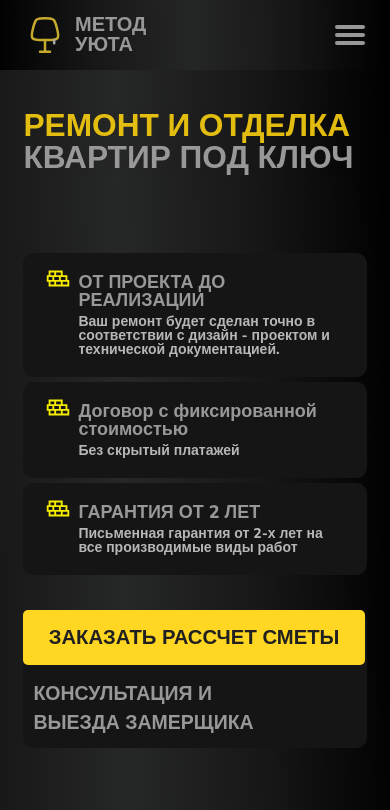
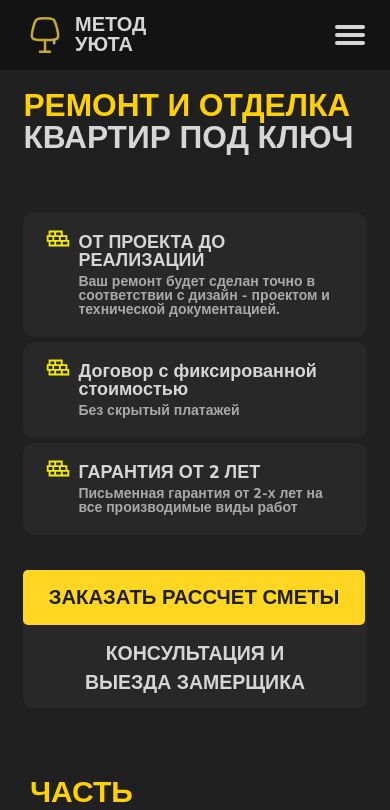
Before and after one commit to ViGrebenik/metoduytaClient, a React (Vite) app: page / in a window 390 px wide. Shown: the top 810 px of the page. Built offline with nearby package versions, Linux system fonts and the light colour scheme; a web font is replaced by a local one.

Commit message:
code rewiews mobile home page03

```diff
--- a/src/assets/services/ModalContext.jsx
+++ b/src/assets/services/ModalContext.jsx
@@ -12,7 +12,7 @@ export const ModalProvider = ({ children }) => {
 	const closeModal = () => setIsModalOpen(false)
 
 	const toggleMenu = () => {
-		setIsOpen(!isOpen)
+		setIsOpen(prev => !prev)
 	}
 
 	return (
--- a/src/assets/styles/_variables.scss
+++ b/src/assets/styles/_variables.scss
@@ -1,15 +1,16 @@
 @import url('https://fonts.googleapis.com/css2?family=Sofia+Sans:ital,wght@0,400;0,600;0,700;1,400&display=swap');
 
-$accent: #f3c910ed;
-$fontColor: #989898;
-$fontColorAccent: #d3d3d3d9;
+$accent: #ffd100;
+$fontColor: #d6d6d6;
+$fontColorAccent: #bababae2;
 $black: #202020;
-$white: #c9c9c9;
+$white: #ebebeb;
 
-$bgdefault: hsla(0, 0%, 11%, 0.85);
+$bgdefault: #131313e1;
 $bgDefaultAccent: #212121eb;
 
-$bgDefaultAccentBlock: rgb(21 21 21);
+$bgDefaultAccentBlock: #2d2d2da4;
+
 $default-font: 'Sofia Sans', sans-serif;
 
 $bgblur: -webkit-linear-gradient(
--- a/src/assets/styles/index.scss
+++ b/src/assets/styles/index.scss
@@ -42,28 +42,31 @@
 	opacity: 1;
 }
 
-html,
-body {
-	background: -webkit-linear-gradient(
-		89deg,
-		#000000,
-		#171717,
-		#262727,
-		#171717,
-		#000000
-	); /* Chrome 10-25, Safari 5.1-6 */
-	background: linear-gradient(
-		89deg,
-		#000000,
-		#171717,
-		#262727,
-		#171717,
-		#000000
-	); /* W3C, IE 10+/ Edge, Firefox 16+, Chrome 26+, Opera 12+, Safari 7+ */
-}
+// html,
+// body {
+// 	background: -webkit-linear-gradient(
+// 		89deg,
+// 		#000000,
+// 		#171717,
+// 		#262727,
+// 		#171717,
+// 		#000000
+// 	); /* Chrome 10-25, Safari 5.1-6 */
+// 	background: linear-gradient(
+// 		89deg,
+// 		#000000,
+// 		#171717,
+// 		#262727,
+// 		#171717,
+// 		#000000
+// 	); /* W3C, IE 10+/ Edge, Firefox 16+, Chrome 26+, Opera 12+, Safari 7+ */
+// }
 
 body {
 	height: 100%;
+	background-color: #202020;
+	// 202020
+	// background-color: #202020;
 	padding: 0;
 	margin: 0;
 	color: #fff;
--- a/src/components/header/Header.jsx
+++ b/src/components/header/Header.jsx
@@ -6,7 +6,6 @@ import { useModal } from '../../assets/services/ModalContext'
 import Button from '../ui/button/Button'
 import CallRequestForm from '../ui/popup/CallRequestForm'
 import styles from './Header.module.scss'
-import BurgerBar from './burger/BurgerBar'
 import NavBar from './navigation/NavBar'
 
 const Header = () => {
@@ -31,12 +30,13 @@ const Header = () => {
 									УЮТА
 								</p>
 							</Link>
-							<label
-								checked={isOpen}
-								onChange={toggleMenu}
-								className={styles.burgerMenuButton}
-							>
-								<input type='checkbox' id='burger' />
+							<label htmlFor='toggle' className={styles.burgerMenuButton}>
+								<input
+									type='checkbox'
+									id='toggle'
+									checked={isOpen}
+									onChange={toggleMenu}
+								/>
 								<span></span>
 								<span></span>
 								<span></span>
@@ -64,8 +64,8 @@ const Header = () => {
 					)}
 				</div>
 			</div>
+			{isOpen && <NavBar />}
 			{isModalOpen && <CallRequestForm onClose={closeModal} />}
-			{isOpen && <BurgerBar />}
 		</header>
 	)
 }
--- a/src/components/header/Header.module.scss
+++ b/src/components/header/Header.module.scss
@@ -4,9 +4,8 @@
 	position: sticky;
 	z-index: 100;
 	top: 0;
-	backdrop-filter: blur(6px);
-	background: $bgblur;
-	background: $bgblurIO;
+	backdrop-filter: blur(5px);
+	background-color: #131313e1;
 }
 
 .headerWrapper {
--- a/src/components/header/burger/BurgerBar.module.scss
+++ b/src/components/header/burger/BurgerBar.module.scss
@@ -2,11 +2,13 @@
 
 .menuBackdrop {
 	position: absolute;
-	backdrop-filter: blur(6px);
-	background: $bgblur;
-	background: $bgblurIO;
+	backdrop-filter: blur(10px);
+	background-color: $bgdefault;
 	width: 100%;
 	z-index: 999;
+	&.open {
+		height: 100vh;
+	}
 }
 
 .menuContent {
@@ -15,3 +17,14 @@
 	transition: opacity 0.3s ease;
 	animation: fadeIn 0.4s ease forwards;
 }
+@media only screen and (max-width: 767px) {
+	.menuBackdrop {
+		height: 100vh;
+	}
+	.menuContent {
+		padding: 20px;
+		opacity: 0;
+		transition: opacity 0.3s ease;
+		animation: fadeIn 0.4s ease forwards;
+	}
+}
--- a/src/components/header/navigation/NavBar.jsx
+++ b/src/components/header/navigation/NavBar.jsx
@@ -1,10 +1,12 @@
 import { useEffect, useState } from 'react'
 import { Link, useLocation } from 'react-router-dom'
+import { useModal } from '../../../assets/services/ModalContext'
 import styles from './Navbar.module.scss'
 
 const NavBar = () => {
 	const [isServicesDropdownOpen, setServicesDropdownOpen] = useState(false)
 	const [currentPage, setCurrentPage] = useState('')
+	const { isOpen, toggleMenu } = useModal()
 	const location = useLocation()
 	useEffect(() => {
 		setCurrentPage(location.pathname)
@@ -34,7 +36,7 @@ const NavBar = () => {
 	}
 
 	return (
-		<div className={styles.menu}>
+		<div className={`${styles.menu} ${isOpen ? styles.open : ''}`}>
 			<ul>
 				<li>
 					<div
@@ -98,6 +100,7 @@ const NavBar = () => {
 					<Link
 						to={'/portfolio'}
 						className={currentPage === '/portfolio' ? styles.active : ''}
+						onClick={toggleMenu}
 					>
 						ПРИМЕРЫ РАБОТ
 					</Link>
--- a/src/components/header/navigation/Navbar.module.scss
+++ b/src/components/header/navigation/Navbar.module.scss
@@ -1,5 +1,11 @@
 @import 'src/assets/styles/variables';
 .menu {
+	&.open {
+		position: absolute;
+		padding: 0px 30px 10px 30px;
+		background-color: $bgdefault;
+		width: 100%;
+	}
 	ul {
 		display: flex;
 		font-size: 16px;
@@ -37,9 +43,10 @@
 		top: 100%;
 		left: -20px;
 		width: 300px;
-		z-index: 100;
+		z-index: 10000;
 		border-radius: 10px;
-		backdrop-filter: blur(5px);
+		backdrop-filter: blur(10px);
+		-webkit-backdrop-filter: blur(10px);
 		background-color: $bgDefaultAccentBlock;
 
 		li {
@@ -60,11 +67,6 @@
 }
 
 @media only screen and (min-width: 768px) and (max-width: 1023px) {
-	.menu {
-		ul {
-			font-size: 12px;
-		}
-	}
 	.dropdown {
 		.submenu {
 			width: 250px;
@@ -79,9 +81,13 @@
 
 @media only screen and (max-width: 767px) {
 	.menu {
+		position: absolute;
+		height: 100vh;
 		ul {
+			padding-top: 20px;
+			gap: 40px;
 			flex-direction: column;
-			font-size: 12px;
+			font-size: 25px;
 		}
 	}
 	.dropdown {
--- a/src/components/wrappers/banner/HomeBanner.module.scss
+++ b/src/components/wrappers/banner/HomeBanner.module.scss
@@ -27,7 +27,7 @@
 		font-size: 3.125vw;
 		line-height: 1;
 		font-weight: bold;
-		color: #989898;
+		color: $fontColor;
 		backdrop-filter: blur(10px);
 		span {
 			color: $accent;
@@ -131,7 +131,7 @@
 
 @media only screen and (max-width: 767px) {
 	.homeBanner {
-		padding: 40px 0px 40px 0px;
+		padding: 20px 0px 40px 0px;
 	}
 	.bannerContainer {
 		margin: 0 6vw;
@@ -147,7 +147,7 @@
 		flex-wrap: wrap;
 		h1 {
 			font-size: 8.125vw;
-			margin-bottom: 80px;
+			margin-bottom: 60px;
 		}
 	}
 	.bannerAdvantages {
@@ -185,6 +185,7 @@
 		margin-top: 30px;
 		flex-wrap: wrap;
 		border-radius: 10px;
+		text-align: center;
 		p {
 			padding: 10px;
 			font-size: 5vw;
```
